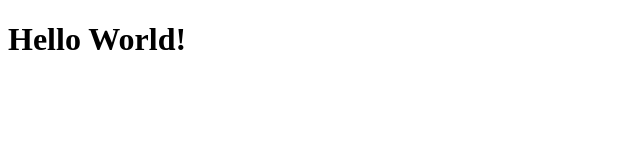
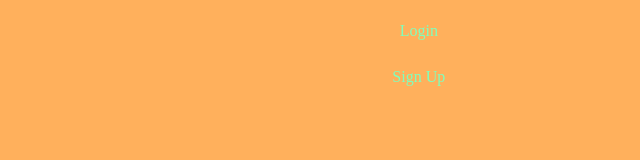
Before and after one commit to SkylarLK9998/ScreamListener, a plain HTML site: page index.html in a window 1280 px wide. Shown: the whole page, without its empty margins (0-640 px from the left). Drawn offline with Linux system fonts and the light colour scheme.

Commit message:
end of hackathon update

```diff
--- a/index.html
+++ b/index.html
@@ -1,9 +1,17 @@
 <!DOCTYPE html>
 <html>
 <head>
-<title>Welcome</title>
+	<link rel="stylesheet" type="text/css" href="stylesheet.css" >
+    <title>Welcome</title>
+
 </head>
 <body>
-<h1>Hello World!</h1>
+	<div id="logon">
+		<ul>
+			<!--At the moment, Login and Sign Up bring you to the homepage-->
+			<li><a href="homepage.html">Login</a></li>
+			<li><a href="homepage.html">Sign Up</a></li>
+		</ul>
+	</div>
 </body>
 </html>
--- a/stylesheet.css
+++ b/stylesheet.css
@@ -1,3 +1,32 @@
 body{
-    background-color: #FFB05C
+    background-color: #FFB05C;
 }
+
+#logon{
+	background-color: #FFDFAB;
+	color: #FFB05C;
+	height: 65%;
+	width: 65%;
+	align-self: center;
+}
+
+ul {
+    list-style-type: none;
+    margin: 0;
+    padding: 0;
+    overflow: hidden;
+    /*background-color: #FFB05C;*/
+}
+
+li {
+    float: center;
+}
+
+li a {
+    display: block;
+    color: #7FFFBC;
+    background-color: #FFB05C;
+    text-align: center;
+    padding: 14px 16px;
+    text-decoration: none;
+}
```
Also changed, not shown: homepage.html (added, +13 -0 lines), 2 other files.
